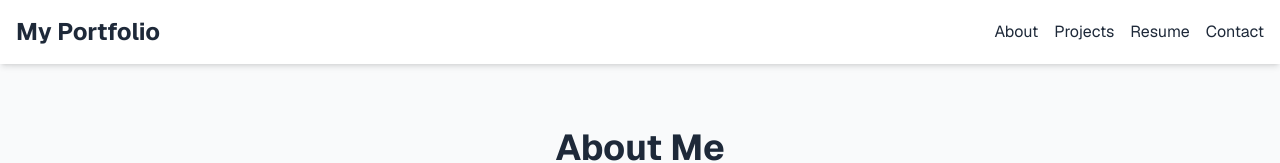
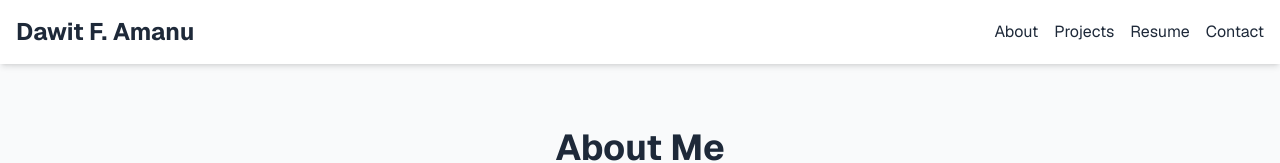
Before and after one commit to dawitfamanu/my-portfolio, a Next.js app: page /my-portfolio/ in a window 1280 px wide. Shown: the top 163 px of the page. Built offline with nearby package versions, Linux system fonts and the light colour scheme.

Commit message:
Add name on title

```diff
--- a/src/app/page.tsx
+++ b/src/app/page.tsx
@@ -65,7 +65,7 @@
       <main className="min-h-screen bg-gray-100 text-gray-800 font-sans">
         <header className="bg-white shadow-md sticky top-0 z-50">
           <div className="container mx-auto p-4 flex justify-between items-center">
-            <h1 className="text-2xl font-bold">My Portfolio</h1>
+            <h1 className="text-2xl font-bold">Dawit F. Amanu</h1>
             <nav>
               <ul className="flex space-x-4">
                 <li>
```
